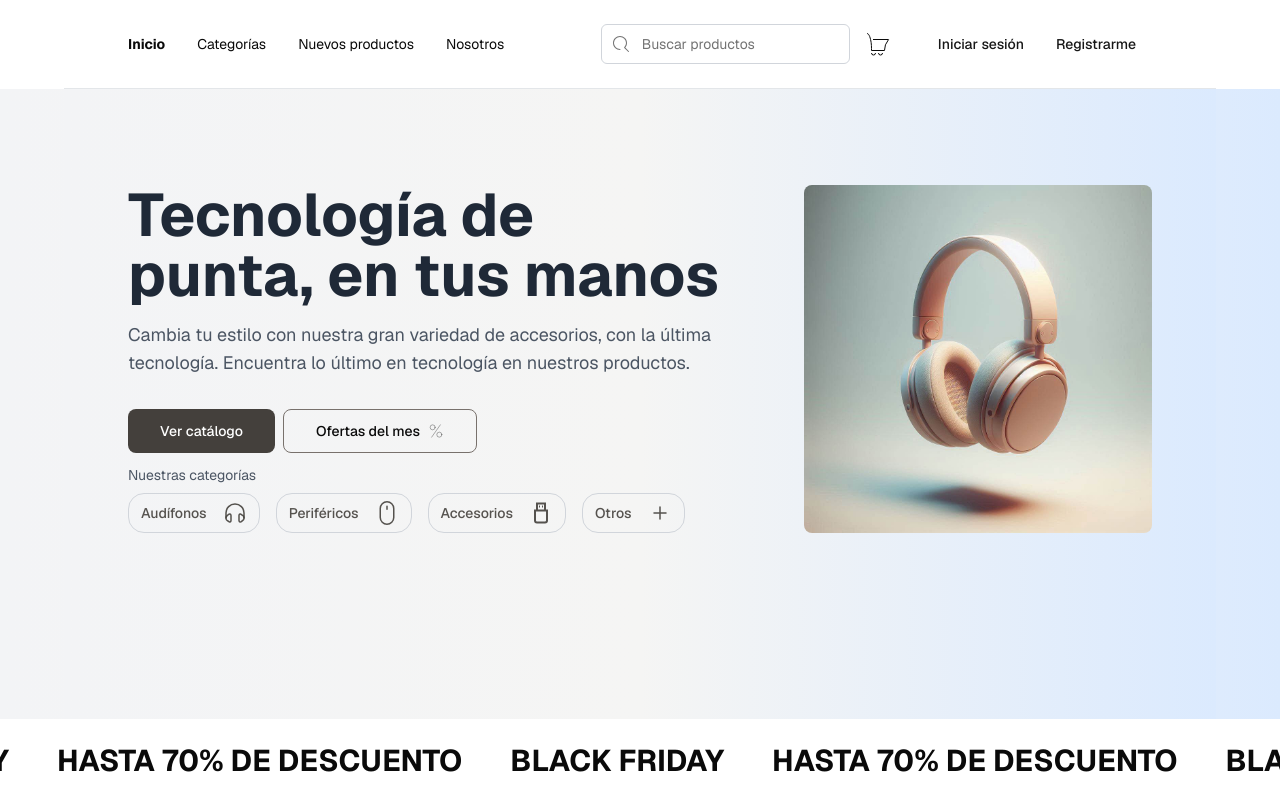
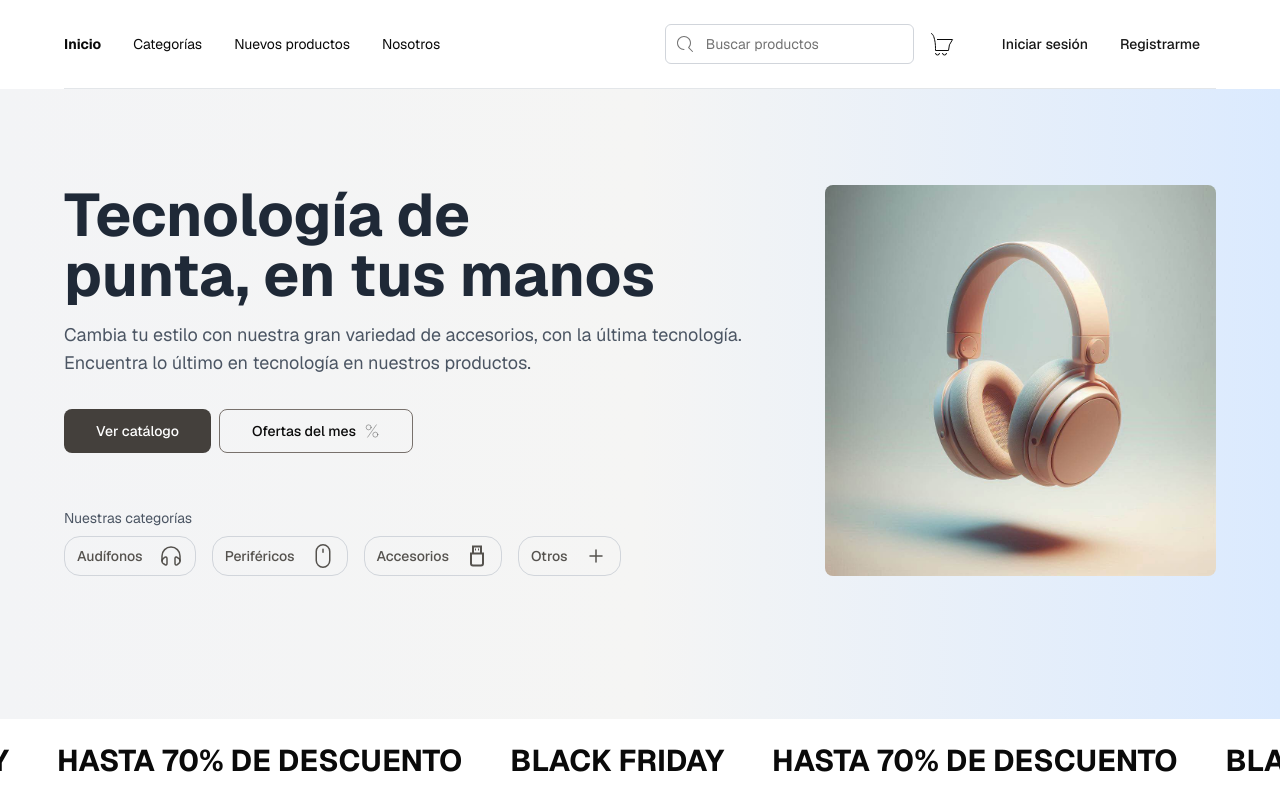
Before and after one commit to fabimont28/sales, a Next.js app: page / in a window 1280 px wide. Shown: the top 800 px of the page. Built offline with nearby package versions, Linux system fonts and the light colour scheme.

Commit message:
removing container responsability

```diff
--- a/components/Header.tsx
+++ b/components/Header.tsx
@@ -1,11 +1,11 @@
 import Link from 'next/link'
-import { Search } from './Search'
+import { Search } from './search'
 import { ShopCartIcon } from './icons/shop-cart'
 import { Button } from './ui/button'
 
 export default function Header() {
   return (
-    <header className='flex w-full items-center justify-between border-b border-gray-300/60 px-16 py-6 text-sm'>
+    <header className='flex w-full items-center justify-between border-b border-gray-300/60 py-6 text-sm'>
       <nav className='flex items-center gap-8'>
         <h1 className='font-bold'>
           <Link href='/'>Inicio</Link>
--- a/components/landing/Hero.tsx
+++ b/components/landing/Hero.tsx
@@ -5,8 +5,8 @@
 
 export function Hero() {
   return (
-    <section className='min-h-[630px] w-full bg-gradient-to-r from-gray-100 via-stone-100 to-blue-100'>
-      <div className='flex justify-around px-16 py-24'>
+    <section className='min-h-[630px] w-full'>
+      <div className='flex justify-around py-24'>
         <div className='flex flex-col'>
           <div>
             <h1 className='text-balance text-6xl font-bold text-gray-800'>
```
